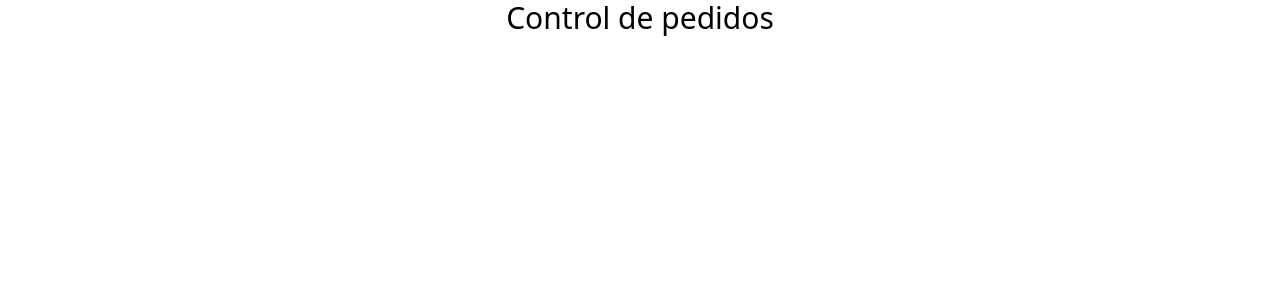
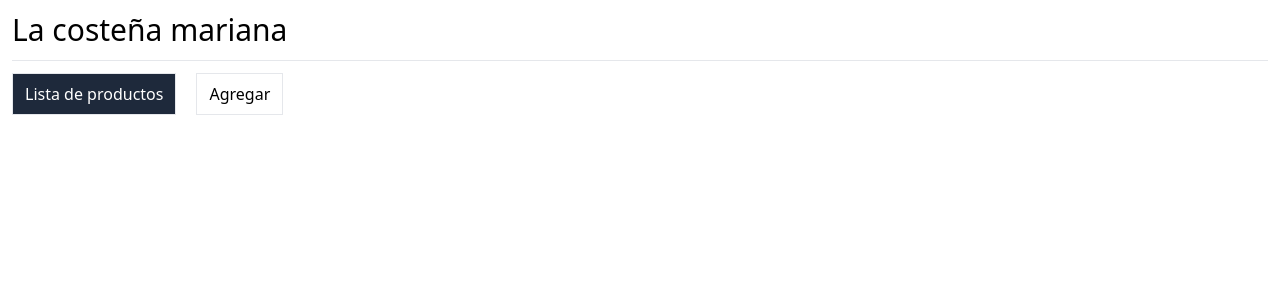
Before and after one commit to HenryAprendo/control-de-pedidos, an Angular app: page /products/list-product in a window 1280 px wide. Shown: the top 300 px of the page. Built offline with nearby package versions, Linux system fonts and the light colour scheme.

Commit message:
Agregando navegación en el home-products

```diff
--- a/src/app/app.component.html
+++ b/src/app/app.component.html
@@ -1,8 +1,8 @@
-<div class="min-h-screen">
-  <header class="text-center">
-    <h1 class="text-3xl">Control de pedidos</h1>
+<div class="min-h-screen max-w-7xl mx-auto px-3">
+  <header class="py-3 border-b mb-3">
+    <h1 class="text-3xl">La costeña mariana</h1>
   </header>
-  <main class="px-5">
+  <main>
     <router-outlet></router-outlet>
   </main>
 </div>
--- a/src/app/modules/product/components/home-product/home-product.component.html
+++ b/src/app/modules/product/components/home-product/home-product.component.html
@@ -1,3 +1,15 @@
+<header class="mb-3">
+  <nav>
+    <ul class="h-full flex items-center gap-x-5">
+      <li>
+        <a routerLink="./list-product" routerLinkActive="bg-slate-800 text-white" class="border px-3 py-2 block" >Lista de productos</a>
+      </li>
+      <li>
+        <a routerLink="./create-product" routerLinkActive="bg-slate-800 text-white" class="border px-3 py-2 block" >Agregar</a>
+      </li>
+    </ul>
+  </nav>
+</header>
 <main>
   <router-outlet></router-outlet>
 </main>
--- a/src/app/modules/product/components/list-product/list-product.component.html
+++ b/src/app/modules/product/components/list-product/list-product.component.html
@@ -5,7 +5,7 @@
       <li>{{item.price}}</li>
       <li>{{item.description}}</li>
       <li>
-        <img [src]="item.image" alt="">
+        <img [src]="item.image" [alt]="item.name">
       </li>
     }
   </ul>
```
